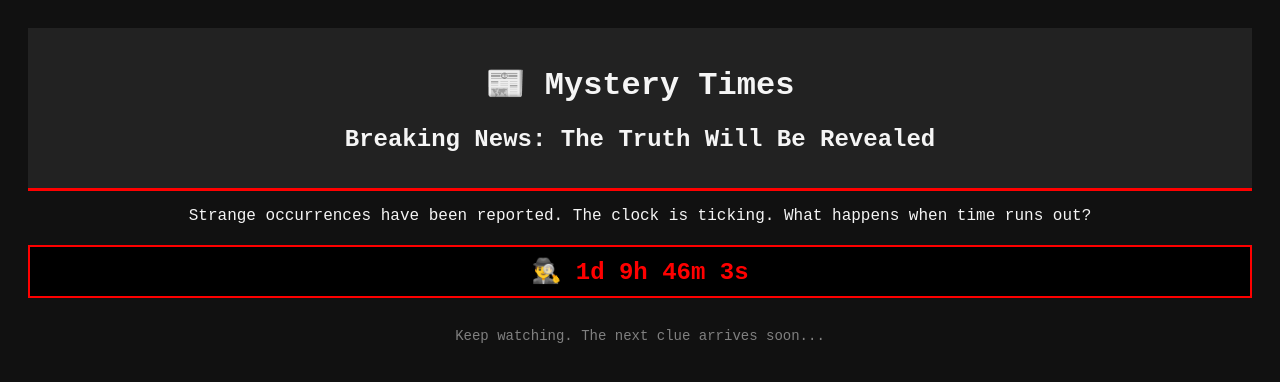
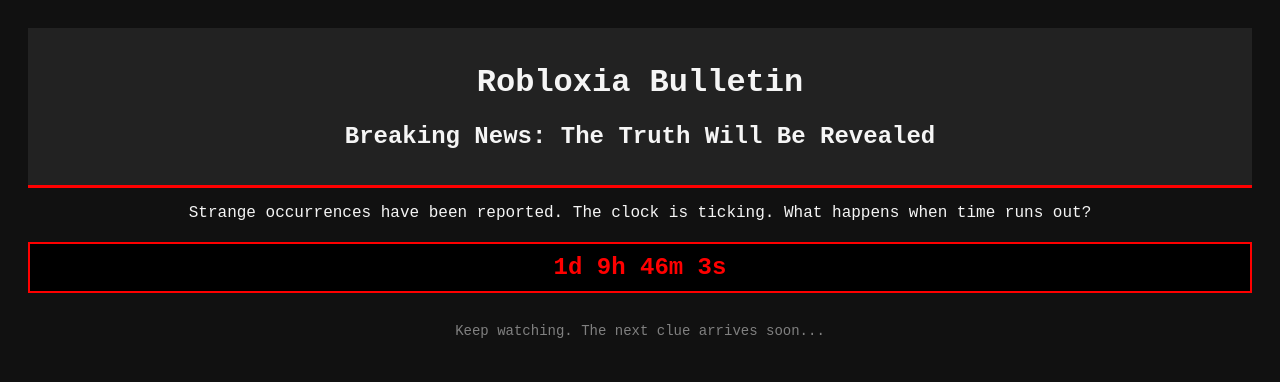
Before and after one commit to Azureclu/The-Case-Countdown, a plain HTML site: page index.html in a window 1280 px wide. Drawn offline with Linux system fonts and the light colour scheme.

Commit message:
Update index.html

```diff
--- a/index.html
+++ b/index.html
@@ -1,7 +1,7 @@
 <!DOCTYPE html>
 <html>
 <head>
-    <title>Mystery Times - Countdown</title>
+    <title>The Case Countdown</title>
     <link rel="stylesheet" href="styles.css">
     <script>
         function countdown() {
@@ -13,14 +13,14 @@
                 const hours = Math.floor((timeLeft % (1000 * 60 * 60 * 24)) / (1000 * 60 * 60));
                 const minutes = Math.floor((timeLeft % (1000 * 60 * 60)) / (1000 * 60));
                 const seconds = Math.floor((timeLeft % (1000 * 60)) / 1000);
-                document.getElementById("countdown").innerHTML = `🕵️‍♂️ ${days}d ${hours}h ${minutes}m ${seconds}s`;
+                document.getElementById("countdown").innerHTML = `${days}d ${hours}h ${minutes}m ${seconds}s`;
             }, 1000);
         }
     </script>
 </head>
 <body onload="countdown()">
     <div class="header">
-        <h1>📰 Mystery Times</h1>
+        <h1>Robloxia Bulletin</h1>
         <h2>Breaking News: The Truth Will Be Revealed</h2>
     </div>
     <p>Strange occurrences have been reported. The clock is ticking. What happens when time runs out?</p>
```
